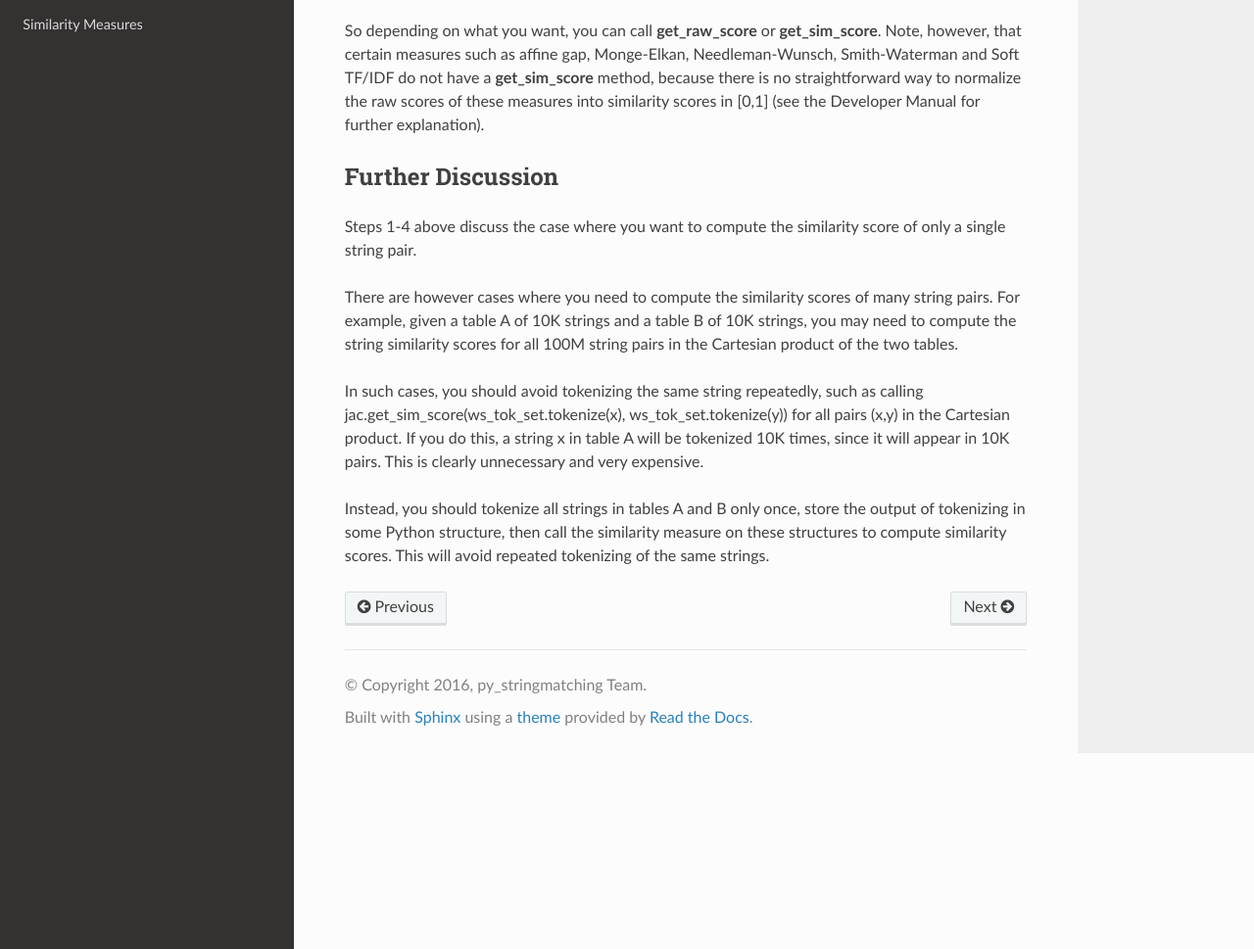
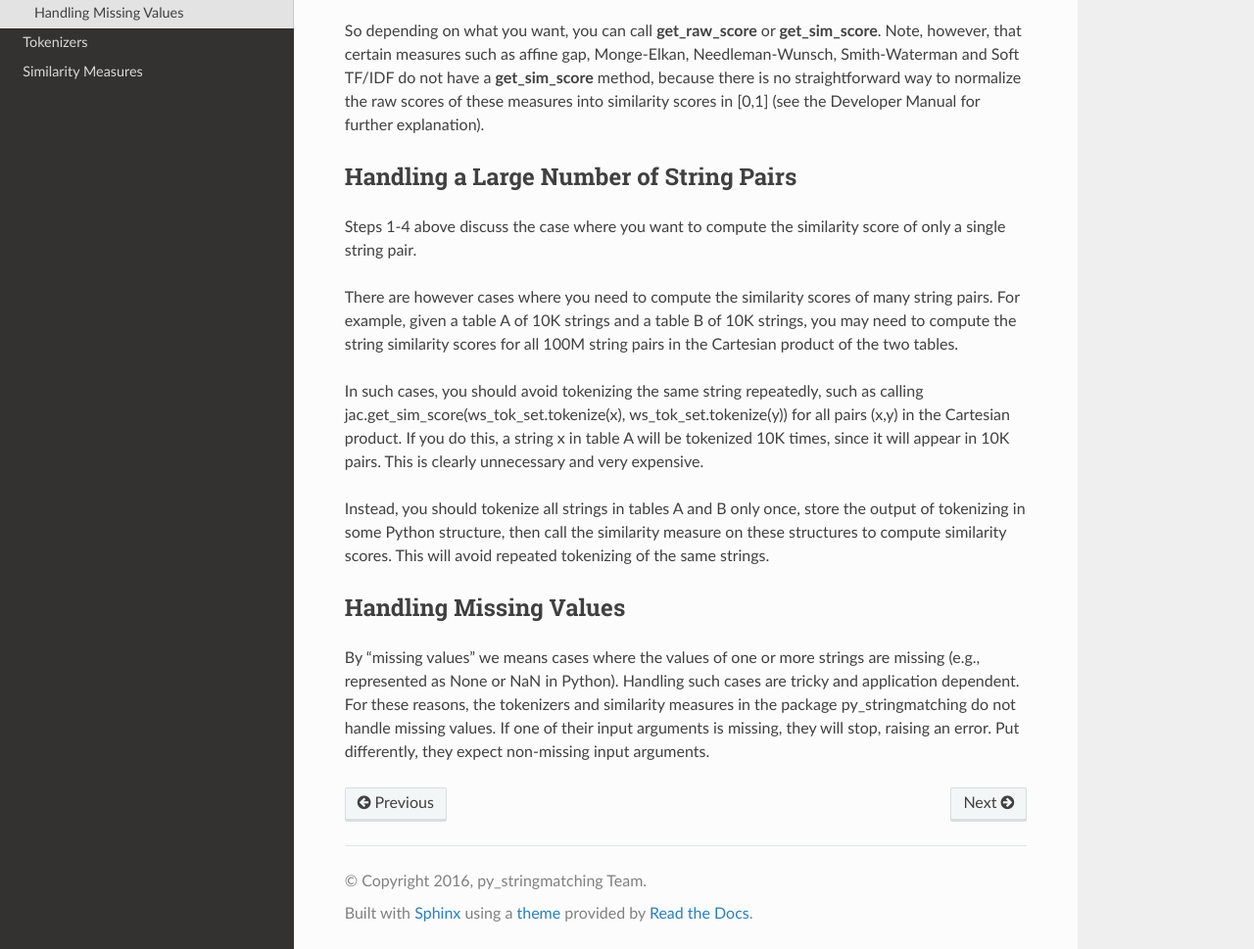
Before and after one commit to wynksaiddestroy/py_stringmatching, a Sphinx documentation site: the page built from docs/Tutorial.rst, in a window 1280 px wide and 1400 px high, scrolled down 3368 px, cut to the strip 431-1400 px from the top of the window. Shown: the whole strip at 98% size. Built offline with Sphinx 7.4.7 and the Read the Docs theme 2.0.0, drawn with Linux system fonts in a browser that asks for light colours; some of the changed text lies outside the part shown.

Commit message:
Updated Tutorial.rst

```diff
--- a/docs/Tutorial.rst
+++ b/docs/Tutorial.rst
@@ -146,8 +146,8 @@
 
 So depending on what you want, you can call **get_raw_score** or **get_sim_score**. Note, however, that certain measures such as affine gap, Monge-Elkan, Needleman-Wunsch, Smith-Waterman and Soft TF/IDF do not have a **get_sim_score** method, because there is no straightforward way to normalize the raw scores of these measures into similarity scores in [0,1] (see the Developer Manual for further explanation).
 
-Further Discussion
--------------------
+Handling a Large Number of String Pairs
+---------------------------------------
 Steps 1-4 above discuss the case where you want to compute the similarity score of only a single string pair.
 
 There are however cases where you need to compute the similarity scores of many string pairs. For example, given a table A of 10K strings and a table B of 10K strings, you may need to compute the string similarity scores for all 100M string pairs in the Cartesian product of the two tables.
@@ -155,3 +155,7 @@
 In such cases, you should avoid tokenizing the same string repeatedly, such as calling jac.get_sim_score(ws_tok_set.tokenize(x), ws_tok_set.tokenize(y)) for all pairs (x,y) in the Cartesian product. If you do this, a string x in table A will be tokenized 10K times, since it will appear in 10K pairs. This is clearly unnecessary and very expensive.
 
 Instead, you should tokenize all strings in tables A and B only once, store the output of tokenizing in some Python structure, then call the similarity measure on these structures to compute similarity scores. This will avoid repeated tokenizing of the same strings.
+
+Handling Missing Values
+------------------------
+By "missing values" we means cases where the values of one or more strings are missing (e.g., represented as None or NaN in Python). Handling such cases are tricky and application dependent. For these reasons, the tokenizers and similarity measures in the package py_stringmatching do not handle missing values. If one of their input arguments is missing, they will stop, raising an error. Put differently, they expect non-missing input arguments.
```
